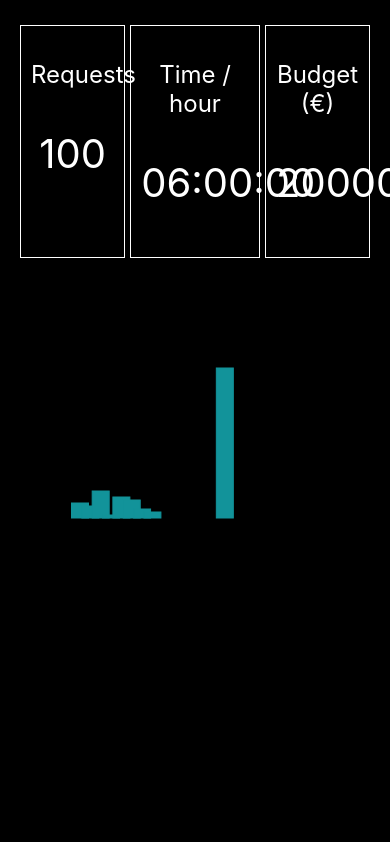
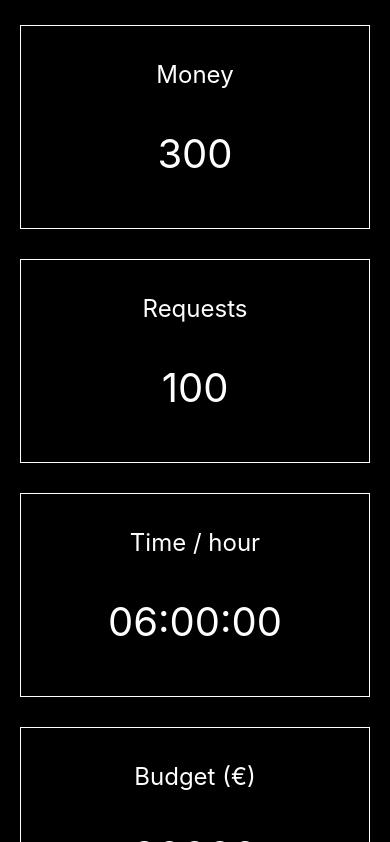
Before and after one commit to viespadago/retofinal, a React (Create React App) app in the folder nuwe/: page / in a window 390 px wide. Shown: the part 619-1461 px from the top of the page. Before the commit the page ends 1317 px from the top, so only its background shows below. Built offline with nearby package versions, Linux system fonts and the light colour scheme.

Commit message:
added responsiveness

```diff
--- a/nuwe/src/App.css
+++ b/nuwe/src/App.css
@@ -68,6 +68,7 @@ button:hover {
 }
 
 .info-details {
+  width: 100%;
   margin-bottom: 30px;
   padding: 10px;
   text-align: center;
@@ -75,6 +76,7 @@ button:hover {
   box-sizing: border-box;
 }
 
+@media screen and (min-width: 768px) {
   .info-details:first-child,  .info-details:nth-child(2) {
     width: 49%;
   }
@@ -86,6 +88,8 @@ button:hover {
   .info-details:nth-child(4) {
     width: 37%;
   }
+}
+
 
 .info-text {
   font-size: 24px;
--- a/nuwe/src/components/Chart.js
+++ b/nuwe/src/components/Chart.js
@@ -29,7 +29,7 @@
 // export default Chart;
 
 //import './App.css';
-import '../../node_modules/react-vis/dist/style.css';
+// import '../../node_modules/react-vis/dist/style.css';
 import { XYPlot, LineSeries, VerticalBarSeries, MarkSeries } from 'react-vis';
 import React from 'react'
 
--- a/nuwe/src/components/Dashboard.js
+++ b/nuwe/src/components/Dashboard.js
@@ -1,5 +1,6 @@
 import { useState } from 'react';
 import { data } from '../assets/data';
+// import { Chart } from './Chart';
 import { InfoDetails } from './InfoDetails';
 
 
@@ -20,6 +21,7 @@ export const Dashboard = () => {
                 <InfoDetails text="Requests" number="100" />
                 <InfoDetails text="Time / hour" number="06:00:00" />
                 <InfoDetails text="Budget (€)" number="20000" />
+                {/* <Chart /> */}
                 {/* <div>{user}</div>
                 <div>{requestedMoney}</div>
                 <div>{acceptedRequests}</div>
```
Lines whose indentation alone changed are shown as unchanged.
